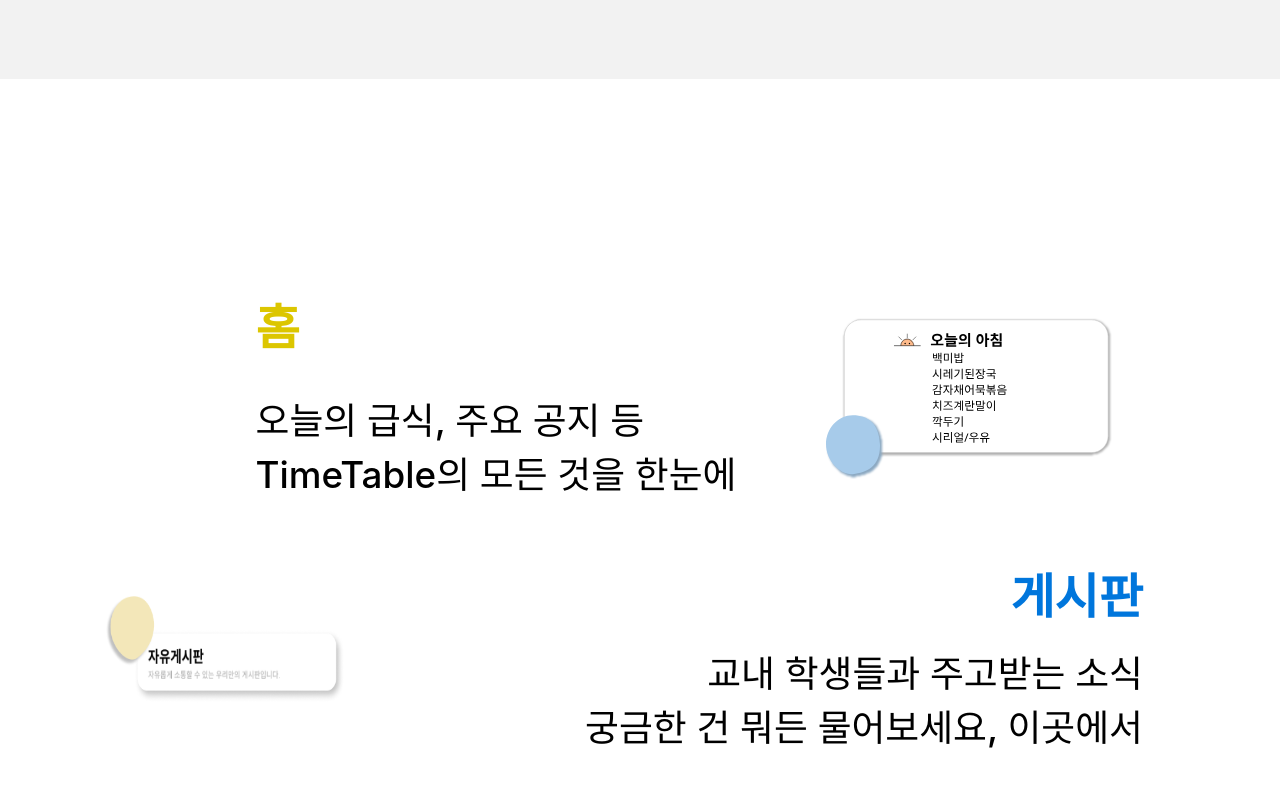
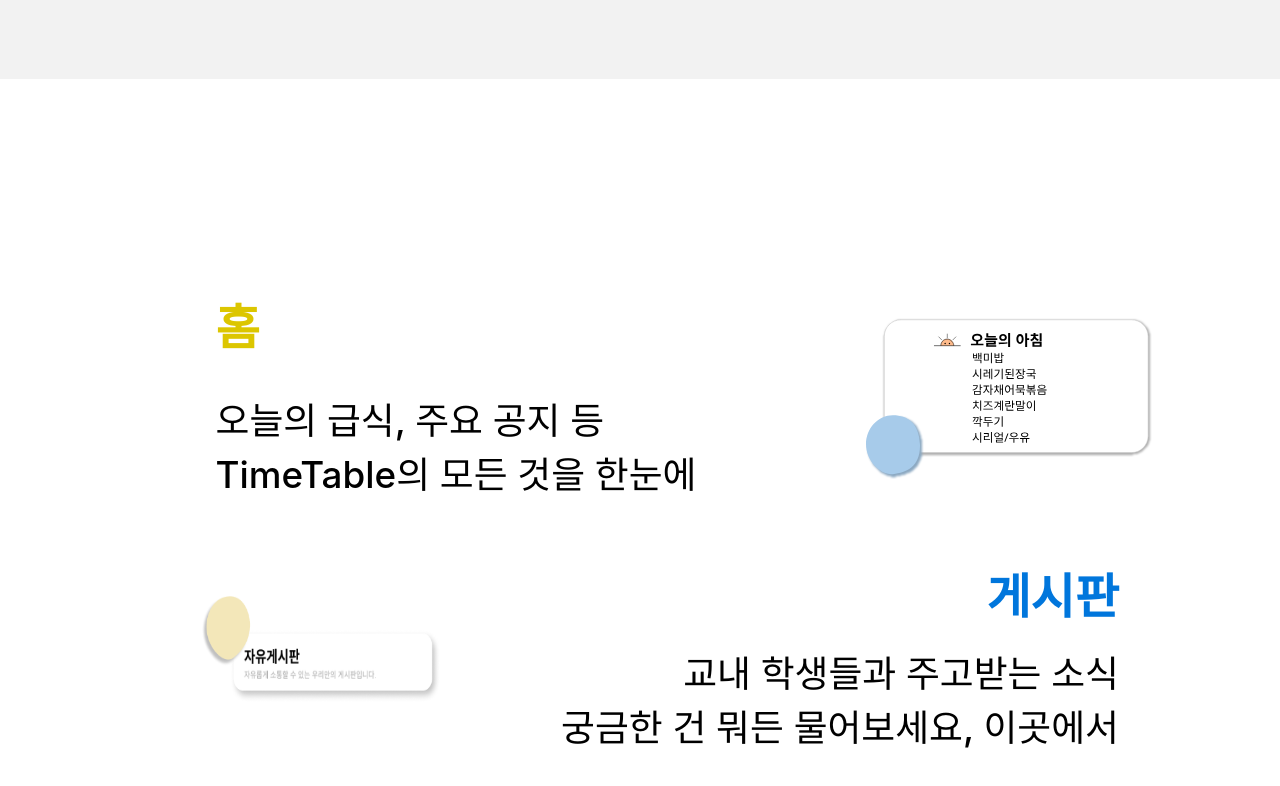
Before and after one commit to Tita-dev/Tita-Client, a React (Create React App) app: page / in a window 1280 px wide. Shown: the part 604-1390 px from the top of the page. Built offline with nearby package versions, Linux system fonts and the light colour scheme.

Commit message:
[UPDATE] 1366 해상도 수정

```diff
--- a/src/Main/style/ConThreest.js
+++ b/src/Main/style/ConThreest.js
@@ -19,6 +19,12 @@
 
     @media (max-width: 360px) {
         display: grid;
+    }
+
+    .Img3 {
+        @media (max-width: 1366px) {
+            margin-left: 10vh;
+        }
     }
 `;
 
@@ -61,7 +67,7 @@
     display: flex;
     justify-content:center;
     align-items: center;
-    padding-left: 4vh;
+    padding-left: 10vh;
 
     @media (max-width: 360px) {
         display: grid;
@@ -70,16 +76,9 @@
     .Img4 {
         width: 30vh;
         height: 14vh;
-        margin-right: 30vh;
-    }
-
-    @media (max-width: 1366px) {
-        margin-right: 8vh;
-    }
-
-    @media (max-width: 1024px) {
-        .Img4 {
-            margin-left: -32vh;
+        margin-right: 15vh;
+        @media (max-width: 1366px) {
+            margin-left: -5vh;
         }
     }
 `;
```
